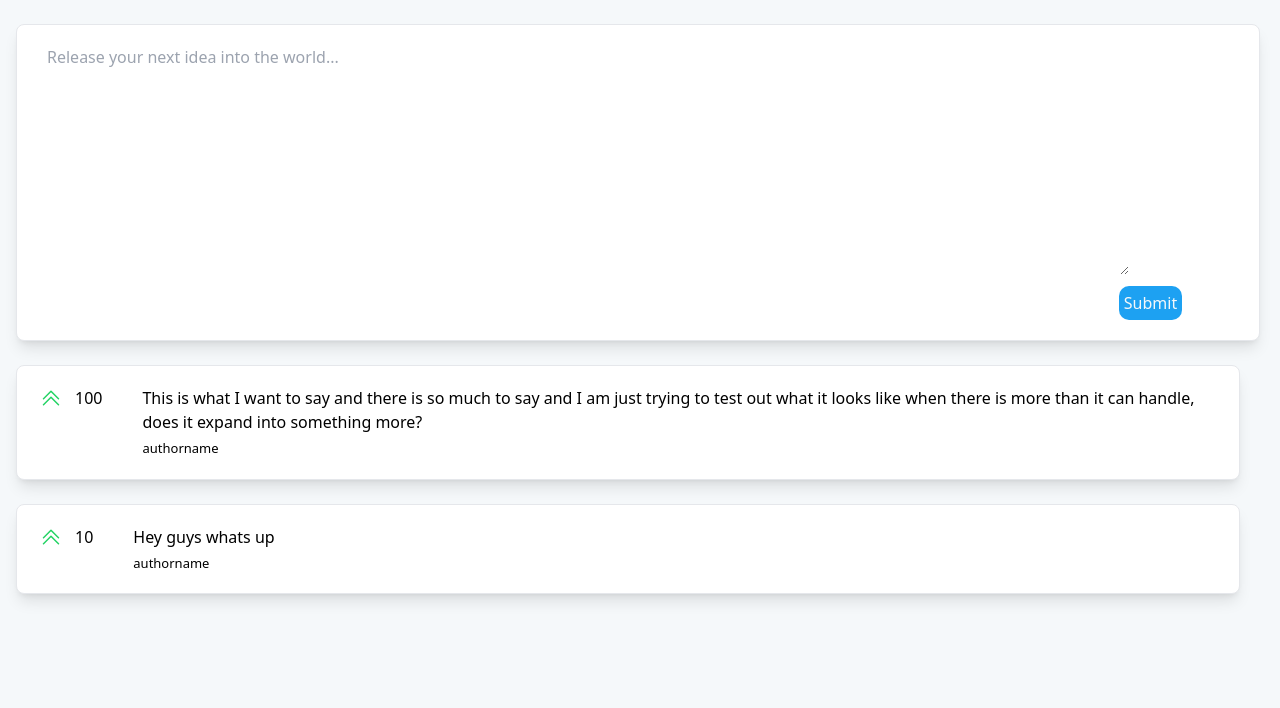
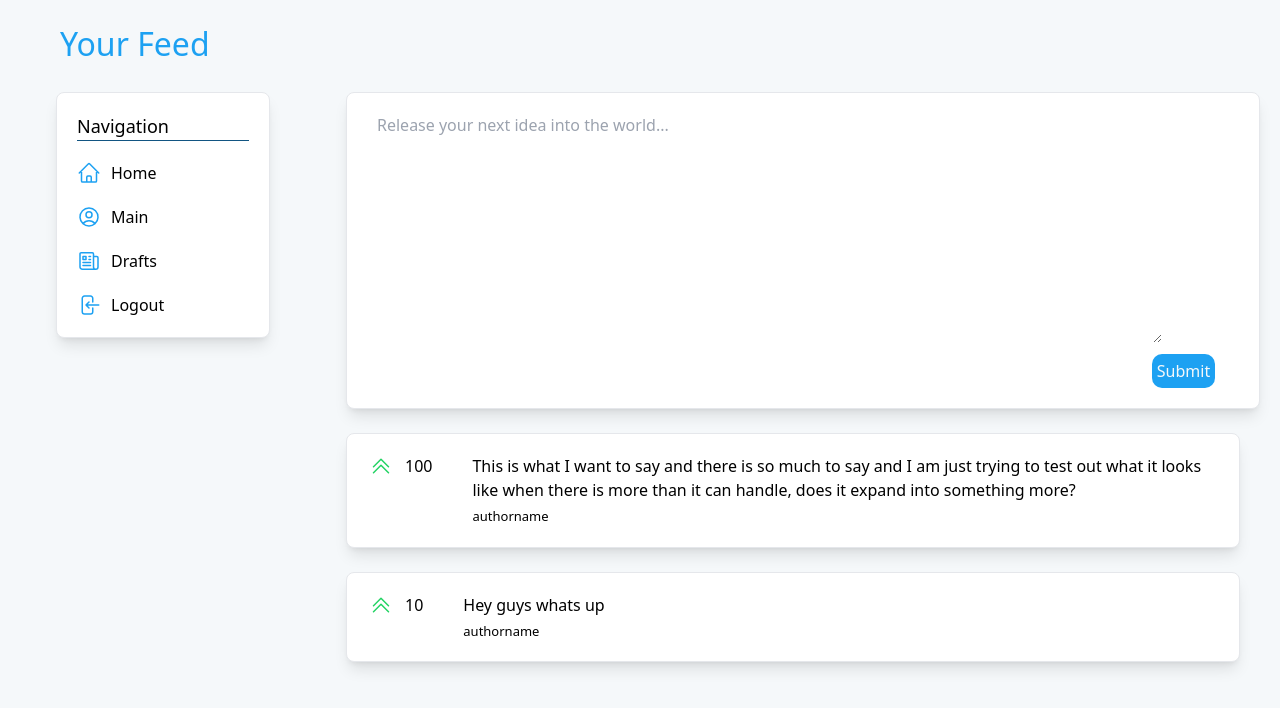
Before and after one commit to riasark/first-social-app, a Next.js app: page /home in a window 1280 px wide. Shown: the top 708 px of the page. Built offline with nearby package versions, Linux system fonts and the light colour scheme.

Commit message:
fixed up some stuff

```diff
--- a/components/formpost.js
+++ b/components/formpost.js
@@ -1,12 +1,23 @@
 import Card from "../components/Card";
 import Navigation from "../components/navbar";
+import { useEffect, useState } from "react";
 
-export default function Formpost(){
-    return(
+export default function Formpost({initialContent}){
+  const [content, setContent] = useState("");
+  useEffect(() => {
+      if (initialContent) {
+          setContent(initialContent);
+      }
+  }, [initialContent]);
+  const handleChange = (event) => {
+      setContent(event.target.value);
+  }
+
+  return(
         <>
         <Card>
           <div className="card">
-            <textarea className="area" placeholder="Release your next idea into the world..."></textarea>
+            <textarea className="area" placeholder="Release your next idea into the world..." value={content} onChange={handleChange}></textarea>
             <button className="submit">
               Submit
             </button>
--- a/pages/home.js
+++ b/pages/home.js
@@ -1,64 +1,31 @@
-import Card from "../components/Card";
-import { useState, useEffect } from "react";
+import Navigation from "@/components/navbar";
+import Formpost from "@/components/formpost";
+import { useRouter } from "next/router";
+import { useEffect, useState } from "react";
 
-export default function Formpost({initialContent}){
-    const [content, setContent] = useState("");
+export default function Land(){
+    const router = useRouter();
+    const[draftContent, setDraftContent] = useState("");
     useEffect(() => {
-      if (initialContent) {
-          setContent(initialContent);
+        const {draftContent} = router.query;
+        if (draftContent) {
+            setDraftContent(draftContent)
         }
-  }, [initialContent]);
-    const handleChange = (event) => {
-      setContent(event.target.value);
-    }
+    }, [router.query])
     return(
     <>
-        <Card>
-          <div className="card">
-            <textarea className="area" placeHolder= "Release your next idea into the world..." value={content} onChange={handleChange}></textarea>
-            <button className="submit">
-              Submit
-            </button>
-          </div>
-        </Card>
-        <div className="ideas">
-          <div className="idea">
-            <Card>
-              <div className="flex">
-                <div className="flex mr-10">
-                    <svg xmlns="http://www.w3.org/2000/svg" fill="none" viewBox="0 0 24 24" strokeWidth={1.5} stroke="currentColor" dataSlot="icon" className="w-7 h-6">
-                      <path strokeLinecap="round" strokeLinejoin="round" d="m4.5 18.75 7.5-7.5 7.5 7.5" />
-                      <path strokeLinecap="round" strokeLinejoin="round" d="m4.5 12.75 7.5-7.5 7.5 7.5" />
-                    </svg>
-                    100
-                  </div>
-                  <div className="entry">
-                    This is what I want to say and there is so much to say and I am just trying to test out what it looks like when there is more than it can handle, does it expand into something more?
-                    <div className="authorname">
-                      authorname
+        <h1> Your Feed</h1>
+        <div className="flex gap-10">
+            <div className="ml-10">
+                <div className="nav">
+                    <Navigation></Navigation>
                 </div>
             </div>
-              </div>
-            </Card>
-            <Card>
-              <div className="flex">
-                <div className="flex mr-10">
-                    <svg xmlns="http://www.w3.org/2000/svg" fill="none" viewBox="0 0 24 24" strokeWidth={1.5} stroke="currentColor" dataSlot="icon" className="w-7 h-6">
-                      <path strokeLinecap="round" strokeLinejoin="round" d="m4.5 18.75 7.5-7.5 7.5 7.5" />
-                      <path strokeLinecap="round" strokeLinejoin="round" d="m4.5 12.75 7.5-7.5 7.5 7.5" />
-                    </svg>
-                    10
-                  </div>
-                  <div className="entry">
-                    Hey guys whats up
-                    <div className="authorname">
-                      authorname
-                    </div>
-                  </div>
-              </div>
-            </Card>
+            <div className="postcard">
+                    <Formpost initialContent={draftContent}></Formpost>
                 </div>
         </div>
     </>
     )
+
 }
```
Lines whose indentation alone changed are shown as unchanged.
